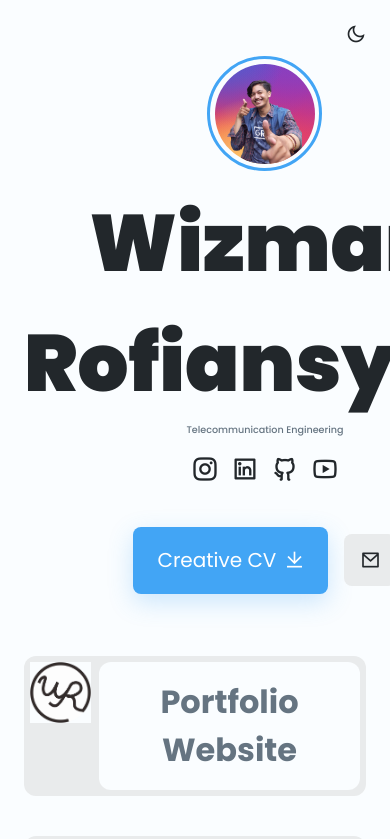
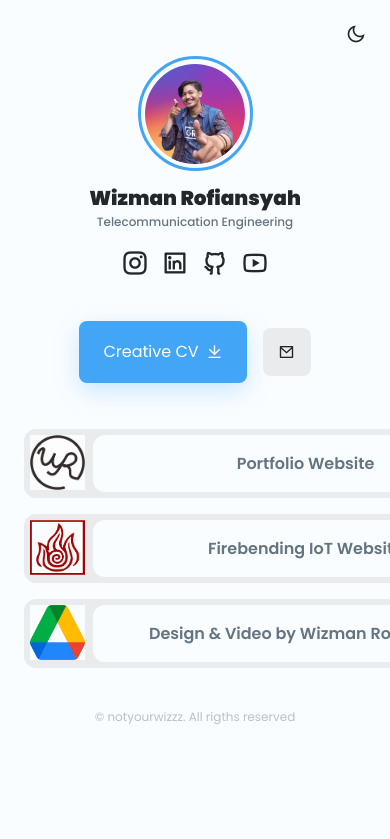
Before and after one commit to Rofiansyah/whoiswizman, a website: page index.html in a window 390 px wide. Shown: the top 839 px of the page. Drawn offline with nearby package versions, Linux system fonts and the light colour scheme.

Commit message:
Final_V2

```diff
--- a/assets/css/styles.css
+++ b/assets/css/styles.css
@@ -27,8 +27,9 @@
   --h2-font-size: 5rem;
   --h3-font-size: 2rem;
   --normal-font-size: 1.25rem;
-  --small-font-size: .813rem;
-  --smaller-font-size: .60rem;
+  --small-font-size: 1rem;
+  --smaller-font-size: .75rem;
+  --smallest-font-size: .5rem;
 }
 @media screen and (min-width: 968px) {
   :root {
@@ -328,27 +329,81 @@ body.dark-theme {
 
 /*=============== BREAKPOINTS ===============*/
 /* For small devices */
-@media screen and (max-width: 320px) {
-  .container {
-    margin-left: 1rem;
-    margin-right: 1rem;
+@media screen and (max-width: 560px) {
+  .filters__content{
+    width: 400px;
+    margin: 1rem auto;
   }
+  .profile__cv{
+    font-size: var(--smaller-font-size);
+  }
+  .filters__project{
+    font-size: var(--smaller-font-size);
+  }
+  .filters__logo{
+    width: 50px;
+    height: 50px;
+  }
+}
+
+@media screen and (max-width:460px) {
+  .filters__content{
+    width: 300px;
+    margin: .5rem auto;
+  }
+  .filters__logo{
+    width: 43px;
+    height: 43px;
+  }
+  .filters__project{
+    font-size: var(--smallest-font-size);
+  }
+}
+
+/* For medium devices */
+@media screen and (max-width: 968px) {
   .profile__name{
     font-size: var(--normal-font-size);
   }
-  .profile__info {
-    column-gap: 1.5rem;
+  .filters__content{
+    width: 600px;
+    margin: 1rem auto;
   }
-  .profile__buttons {
-    flex-direction: column;
-    row-gap: 1rem;
-  }
-  .skills__box {
-    column-gap: 1rem;
+  .filters__project{
+    font-size: var(--normal-font-size);
+    font-weight: 600;
   }
 }
-/* For medium devices */
-@media screen and (min-width: 575px) {
+@media screen and (max-width: 645px) {
+  .filters__content{
+    width: 500px;
+    margin: 1rem auto;
+  }
+  .filters__project{
+    font-size: var(--small-font-size);
+  }
+  .filters__logo{
+    width: 55px;
+    height: 55px;
+  }
+  .profile__cv{
+    font-size: var(--small-font-size);
+  }
+  .button i {
+    font-size: 1rem;
+  }
+}
+
+/* For large devices */
+@media screen and (min-width: 968px) {
+  .projects__content,
+  .skills__content {
+    grid-template-columns: repeat(2, 332px);
+  }
+  .skills__content {
+    justify-content: center;
+    column-gap: 3rem;
+  }
   .projects__content {
     grid-template-columns: 332px;
     justify-content: center;
@@ -360,19 +415,6 @@ body.dark-theme {
     width: 700px;
     margin: 1rem auto;
   }
-}
-@media screen and (min-width: 776px) {
-  .projects__content,
-  .skills__content {
-    grid-template-columns: repeat(2, 332px);
-  }
-  .skills__content {
-    justify-content: center;
-    column-gap: 3rem;
-  }
-}
-/* For large devices */
-@media screen and (min-width: 968px) {
   .container {
     margin-left: auto;
     margin-right: auto;
--- a/index.html
+++ b/index.html
@@ -53,7 +53,10 @@
                 <div class="profile__buttons">
                     <!-- Insert your CV -->
                     <a download="" href="assets/pdf/Creative CV_Wizman Rofiansyah.pdf" class="button">
-                        Creative CV <i class="ri-download-line"></i>
+                        <div class="profile__cv">
+                            Creative CV
+                        </div>
+                        <i class="ri-download-line"></i>
                     </a>
 
                     <div class="profile__buttons-small">
```
